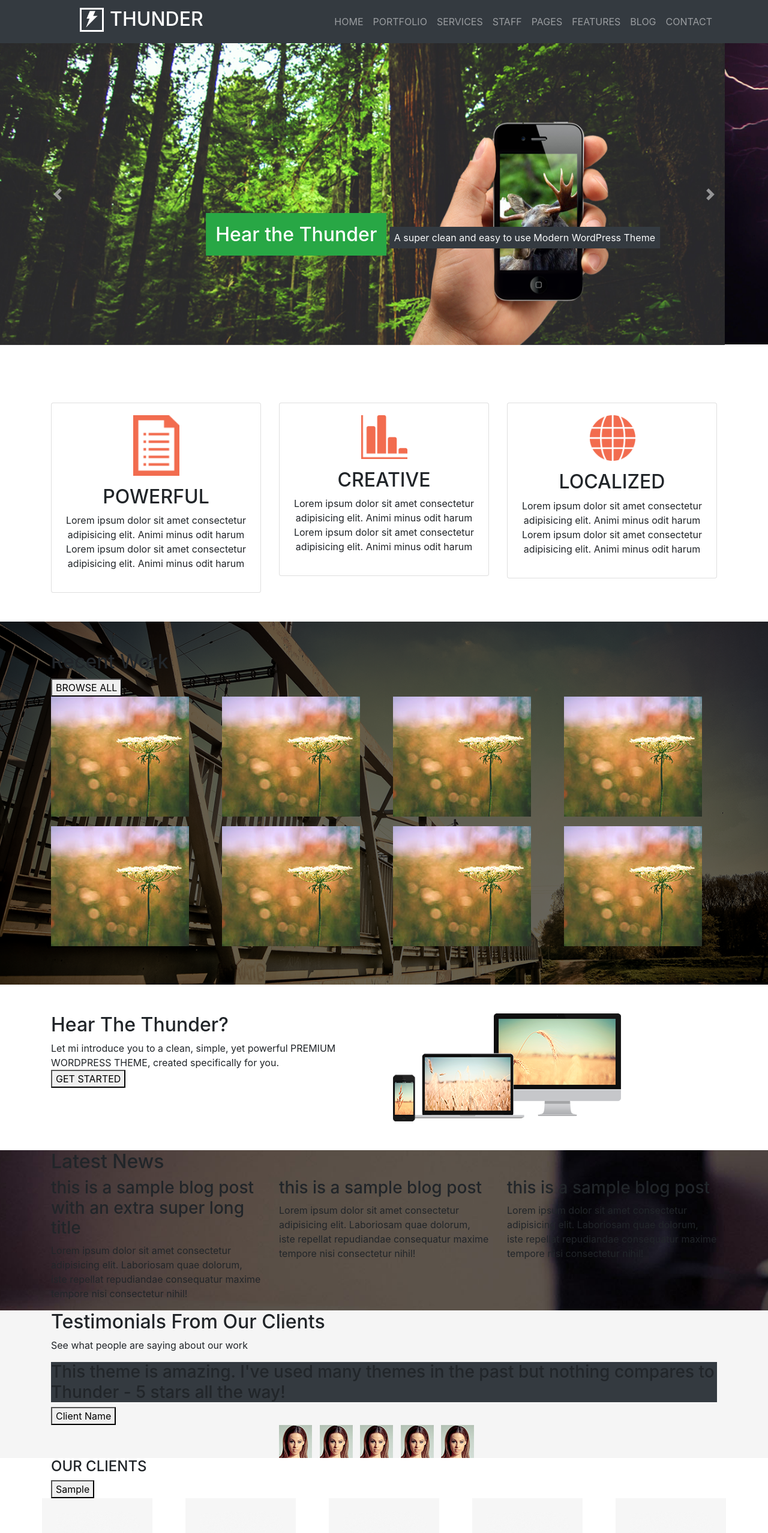
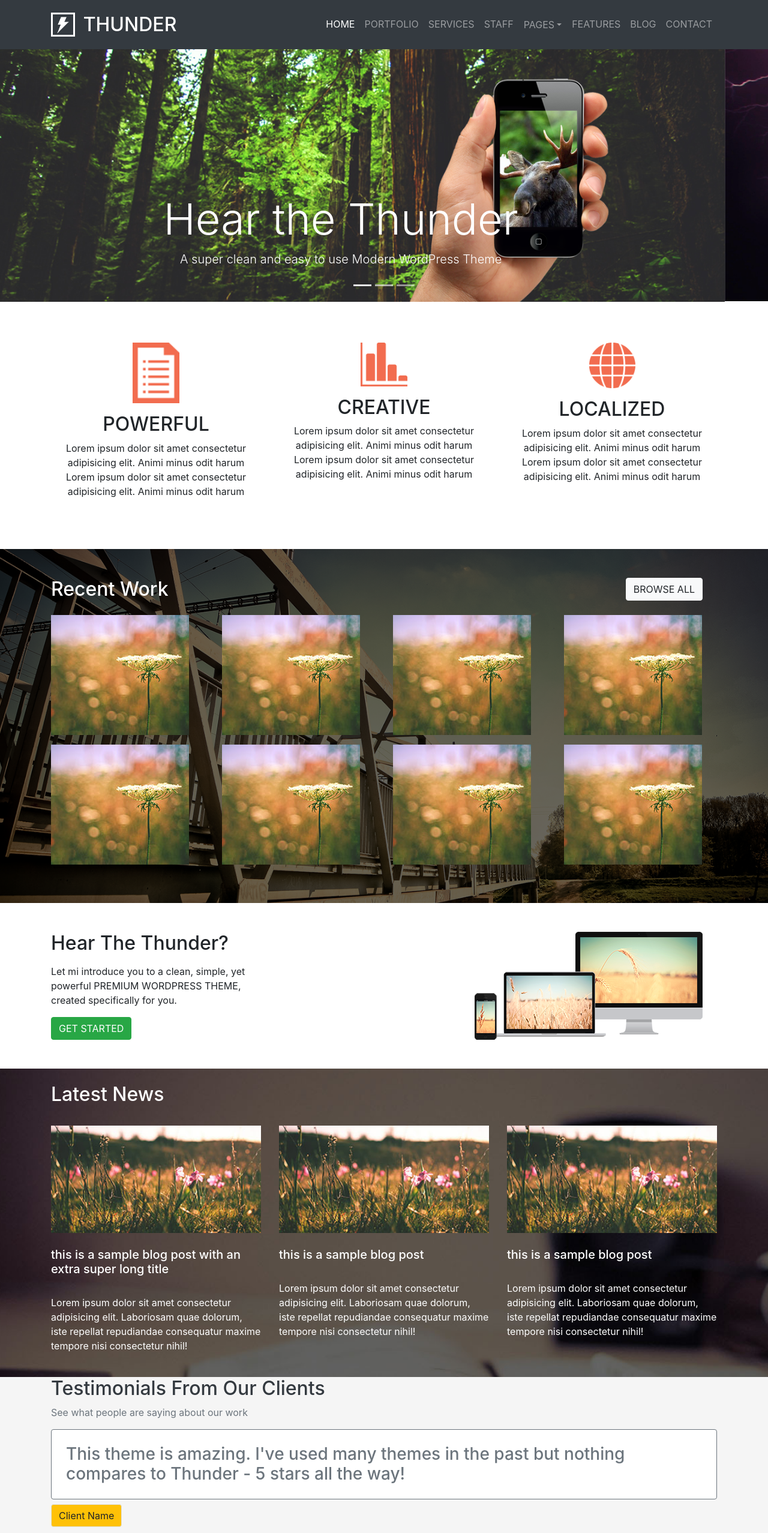
Before and after one commit to MaksNekrut/thunder, a website: page index.html in a window 1280 px wide. Shown: the top 2555 px of the page at 60% size. Drawn offline with nearby package versions, Linux system fonts and the light colour scheme.

Commit message:
fixed sections

```diff
--- a/index.html
+++ b/index.html
@@ -12,25 +12,34 @@
     <title>Thunder</title>
 </head>
 <body>
-   <nav class="navbar navbar-expand-lg bg-dark navbar-dark">
+   <nav class="navbar navbar-expand-lg fixed-top bg-dark navbar-dark py-3">
        <div class="container">
-           <div class="navbar-brand ml-5">
-               <div class="logo">
-                   <a href="#"><img src="icons/bolt.png" alt="logo" class="bolt"></a>
-                   <a href="#"><img src="icons/Square.png" alt="logo" class="square"></a>
-               </div>
-               <h2>THUNDER</h2>
+           <div class="navbar-brand">
+                <a href="#"><img src="icons/bolt.png" alt="logo" class="bolt"></a>
+                <a href="#"><img src="icons/Square.png" alt="logo" class="square"></a>
+               <h2 class="d-inline align-middle px-2">THUNDER</h2>
            </div>
            <button class="navbar-toggler" data-toggle="collapse" data-target="#navbarNav">
                 <span class="navbar-toggler-icon"></span>
            </button>
            <div class="collapse navbar-collapse" id="navbarNav">
                 <ul class="navbar-nav ml-auto">
-                    <li class="nav-item"><a href="#" class="nav-link">HOME</a></li>
+                    <li class="nav-item"><a href="#" class="nav-link active">HOME</a></li>
                     <li class="nav-item"><a href="#" class="nav-link">PORTFOLIO</a></li>
                     <li class="nav-item"><a href="#" class="nav-link">SERVICES</a></li>
                     <li class="nav-item"><a href="#" class="nav-link">STAFF</a></li>
-                    <li class="nav-item"><a href="#" class="nav-link">PAGES</a></li>
+                    <li class="nav-item">
+                        <div class="dropdown">
+                            <div class="nav-link btn dropdown-toggle" data-toggle="dropdown">PAGES</div>
+                            <div class="dropdown-menu bg-secondary">
+                                <a href="#" class="dropdown-item text-dark border-bottom border-white">About</a>
+                                <a href="#" class="dropdown-item text-dark border-bottom border-white">Archive</a>
+                                <a href="#" class="dropdown-item text-dark border-bottom border-white">Contact</a>
+                                <a href="#" class="dropdown-item text-dark border-bottom border-white">Gallery</a>
+                                <a href="#" class="dropdown-item text-dark">Login</a>
+                            </div>
+                        </div>
+                    </li>
                     <li class="nav-item"><a href="#" class="nav-link">FEATURES</a></li>
                     <li class="nav-item"><a href="#" class="nav-link">BLOG</a></li>
                     <li class="nav-item"><a href="#" class="nav-link">CONTACT</a></li>
@@ -39,35 +48,55 @@
        </div>
    </nav>
 
-    <div id="slider1" class="carousel slide mb-5" data-ride="carousel">
-            <div class="carousel-inner">
-                <div class="carousel-inner">
-                    <div class="carousel-item active">
-                        <div class="container">
-                            <h2 class="bg-success p-3 text-white d-inline">Hear the Thunder</h2>
-                            <p class="bg-dark p-2 text-light d-inline">A super clean and easy to use Modern WordPress Theme</p>
+   <section id="showcase">
+       <div id="myCarousel" class="carousel slide" data-ride="carousel">
+           <ol class="carousel-indicators">
+               <li data-target="#myCarousel" data-slide-to="0" class="active"></li>
+               <li data-target="#myCarousel" data-slide-to="1"></li>
+               <li data-target="#myCarousel" data-slide-to="2"></li>
+           </ol>
+           <div class="carousel-inner">
+               <div class="carousel-item active">
+                    <img class="d-block w-100 img-fluid" src="img/img.png" alt="First Slide">
+                    <div class="container d-flex">
+                        <div class="carousel-caption d-none d-sm-block ">
+                            <h2 class="display-3">Hear the Thunder</h2>
+                            <p class="lead">A super clean and easy to use Modern WordPress Theme</p>
                         </div>
-                        <img class="d-block w-100" src="img/img.png" alt="First Slide">
                     </div>
-                    <div class="carousel-item"><img class="d-block w-100" src="img/lightning.png" alt="Second Slide"></div>
-                    <div class="carousel-item"><img class="d-block w-100" src="img/girl.png" alt="Third Slide"></div>
-                </div>
-            </div>
-            <a class="carousel-control-prev" href="#slider1" role="button"                  data-slide="prev">
-                <span class="carousel-control-prev-icon" aria-hidden="true"></span>
-                <span class="sr-only">Previous</span>
-                </a>
-            <a class="carousel-control-next" href="#slider1" role="button" data-slide="next">
-                <span class="carousel-control-next-icon" aria-hidden="true"></span>
-                <span class="sr-only">Next</span>
-            </a>
-    </div>
+               </div>
+               <div class="carousel-item">
+                    <img class="d-block w-100 img-fluid"src="img/lightning.png" alt="Second Slide">
+                    <div class="container d-flex">
+                        <div class="carousel-caption d-none d-sm-block text-right my-auto">
+                            <img class="d-block w-100 img-fluid" src="img/mac.png" alt="mac">
+                            <h2 class="bg-success p-3 text-white d-inline">Responsive & Retina Ready</h2>
+                            <p class="bg-dark p-2 text-light d-inline">Our lovely theme was built with responsive and retina functionality.So no matter how, when or where you and clients access your site it always looks pixel perfect</p>
+                        </div>
+                    </div>
+               </div>
+               <div class="carousel-item">
+                    <img class="d-block w-100 img-fluid" src="img/girl.png" alt="Third Slide">
+                    <div class="container">
+                        <div class="carousel-caption d-none d-sm-block text-right mb-5">
+                            <h3 class="bg-success p-3 text-white d-inline">Looking For One Of The Best<br>WordPress Templates<br>On The Web?</h3>
+                            <button>Get Thunder</button>
+                            <h2>1000<h4>THEME OPTIONS</h4></h2>
+                            <h2>100<h4>SHORTCODES</h4></h2>
+                            <h2>INFINITE<h4>POSSIBILITIES</h4></h2>
+                            <p class="bg-dark p-2 text-light d-inline"> super clean and easy to use Modern WordPress Theme</p>
+                        </div>
+                     </div>
+               </div>
+           </div>
+       </div>
+   </section>
 
     <section id="boxes" class="py-5">
         <div class="container">
             <div class="row">
                 <div class="col-md-4">
-                    <div class="card text-center mb-resp">
+                    <div class="card text-center mb-resp border-0">
                         <div class="card-body">
                             <img class="d-block w-25 mx-auto mb-3" src="icons/file.png">
                             <h2>POWERFUL</h2>
@@ -76,7 +105,7 @@
                     </div>
                 </div>
                 <div class="col-md-4">
-                    <div class="card text-center mb-resp">
+                    <div class="card text-center mb-resp border-0">
                         <div class="card-body">
                             <img class="d-block w-25 mx-auto mb-3" src="icons/chart.png">
                             <h2>CREATIVE</h2>
@@ -85,7 +114,7 @@
                     </div>
                 </div>
                 <div class="col-md-4">
-                    <div class="card text-center mb-resp">
+                    <div class="card text-center mb-resp border-0">
                         <div class="card-body">
                             <img class="d-block w-25 mx-auto mb-3" src="icons/globe.png">
                             <h2>LOCALIZED</h2>
@@ -99,9 +128,9 @@
 
     <section id="work" class="py-5">
         <div class="container">
-            <div class="section-title">
-                <h2>Recent Work</h2>
-                <button>BROWSE ALL</button>
+            <div class="section-title d-flex row-h1">
+                <h2 class="text-white mr-auto mb-4">Recent Work</h2>
+                <button class="btn btn-light mb-4 mr-4">BROWSE ALL</button>
             </div>
             <div class="row">
                 <div class="col-md-3"><img class="mb-3" src="img/flower.png"></div>
@@ -122,34 +151,39 @@
         <div class="container">
             <div class="row">
                 <div class="col-md-6">
-                    <h2>Hear The Thunder?</h2>
-                    <div>
-                        Let mi introduce you to a clean, simple, yet powerful PREMIUM WORDPRESS THEME, created specifically for you.
+                    <h2 class="pb-3 mb-0">Hear The Thunder?</h2>
+                    <div class="pb-3">
+                        Let mi introduce you to a clean, simple, yet<br> powerful PREMIUM WORDPRESS THEME,<br> created specifically for you.
                     </div>
-                    <button>GET STARTED</button>
+                    <button class="btn btn-success">GET STARTED</button>
                 </div>
                 <div class="col-md-6">
-                    <img src="img/comp.png" alt="">
+                    <img class="d-block ml-auto pr-4" src="img/comp.png" alt="">
                 </div>
             </div>
         </div>
     </section>
 
-    <section id="latestNews">
+    <section id="latestNews" class="text-white">
         <div class="container">
-            <h2>Latest News</h2>
+            <h2 class="py-4">Latest News</h2>
+            <div class="row">
+                    <img class="col-md-4 pb-4" src="img/grass.png" alt="photo">
+                    <img class="col-md-4 pb-4" src="img/grass.png" alt="photo">
+                    <img class="col-md-4 pb-4" src="img/grass.png" alt="photo">
+            </div>
             <div class="row">
                 <div class="col-md-4">
-                    <h3>this is a sample blog post with an extra super long title</h3>
-                    <p>Lorem ipsum dolor sit amet consectetur adipisicing elit. Laboriosam quae dolorum, iste repellat repudiandae consequatur maxime tempore nisi consectetur nihil!</p>
+                    <h5 class="pb-4">this is a sample blog post with an extra super long title</h6>
+                    <p class="pb-4">Lorem ipsum dolor sit amet consectetur adipisicing elit. Laboriosam quae dolorum, iste repellat repudiandae consequatur maxime tempore nisi consectetur nihil!</p>
                 </div>
                 <div class="col-md-4">
-                    <h3>this is a sample blog post</h3>
-                    <p>Lorem ipsum dolor sit amet consectetur adipisicing elit. Laboriosam quae dolorum, iste repellat repudiandae consequatur maxime tempore nisi consectetur nihil!</p>
+                    <h5 class="pb-4">this is a sample blog post</h6>
+                    <p class="pb-4">Lorem ipsum dolor sit amet consectetur adipisicing elit. Laboriosam quae dolorum, iste repellat repudiandae consequatur maxime tempore nisi consectetur nihil!</p>
                 </div>
                 <div class="col-md-4">
-                    <h3>this is a sample blog post</h3>
-                    <p>Lorem ipsum dolor sit amet consectetur adipisicing elit. Laboriosam quae dolorum, iste repellat repudiandae consequatur maxime tempore nisi consectetur nihil!</p>
+                    <h5 class="pb-4">this is a sample blog post</h5>
+                    <p class="pb-4">Lorem ipsum dolor sit amet consectetur adipisicing elit. Laboriosam quae dolorum, iste repellat repudiandae consequatur maxime tempore nisi consectetur nihil!</p>
                 </div>
             </div>
         </div>
@@ -157,12 +191,12 @@
 
     <section id="clients">
         <div class="container">
-            <h2>Testimonials From Our Clients</h2>
-            <p>See what people are saying about our work</p>
-            <h3 class="bg-dark">This theme is amazing. I've used many themes in the past but nothing compares to Thunder - 5 stars all the way!</h3>
-            <button>Client Name</button>
+            <h2 class="text-dark">Testimonials From Our Clients</h2>
+            <p class="text-secondary">See what people are saying about our work</p>
+            <h3 class="text-muted px-4 py-4 bg-white border rounded border-secondary">This theme is amazing. I've used many themes in the past but nothing compares to Thunder - 5 stars all the way!</h3>
+            <button class="btn btn-warning border rounded mb-4">Client Name</button>
             <div class="row">
-                <div class="col-md-4 offset-md-4">
+                <div class="col-md-4 offset-md-4 mb-5">
                     <img class="mr-2" src="img/client.png" alt="photo">
                     <img class="mr-2" src="img/client1.png" alt="photo">
                     <img class="mr-2" src="img/client1.png" alt="photo">
--- a/sass/style.sass
+++ b/sass/style.sass
@@ -1,23 +1,10 @@
 .navbar-brand
-	display: flex
-	max-width: 100%
-	height: auto
-	.logo
-		position: relative
-		margin-right: 10px
+			position: relative
+			.bolt
+				position: absolute
+				left: 10px
+				bottom: 10px
 
-		.bolt
-			position: absolute
-			top: 5px
-			left: 10px
-.carousel-item
-	position:
-	.container
-		position: absolute
-		top: 300px
-		left: 400px
-		z-index: 100
-		color: red
 
 #work
 	background:url('/img/optional.png')no-repeat center center /cover
```
Also changed, not shown: css/style.css, css/style.min.css, img/grass.png (added), img/mac.png (added), 1 other file.
